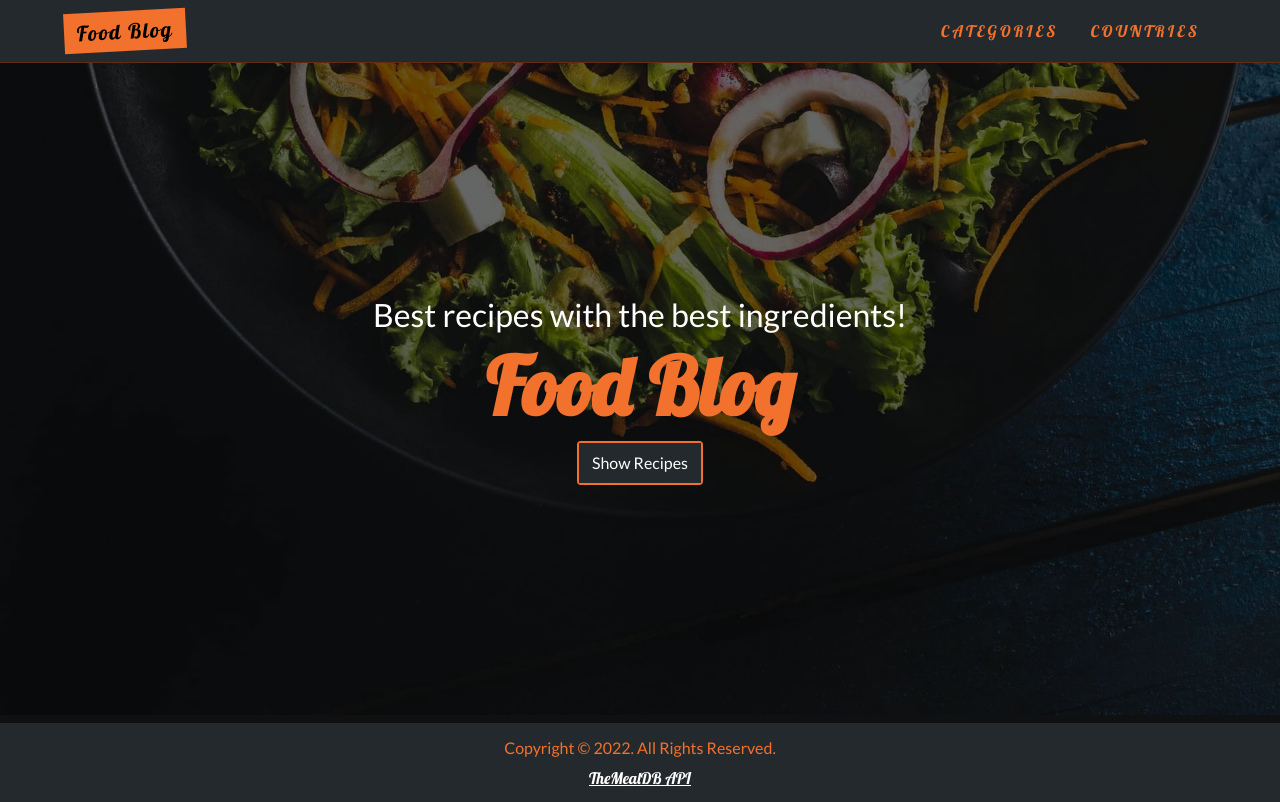
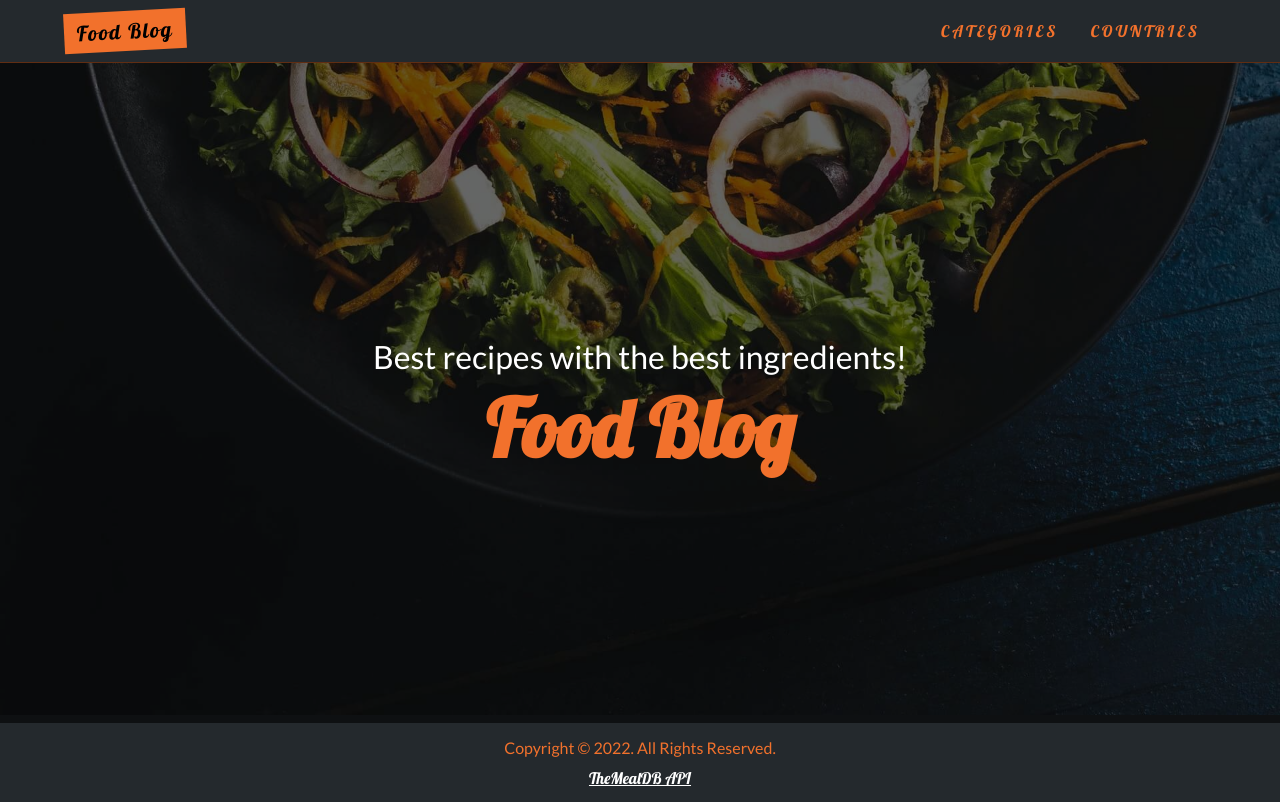
Before and after one commit to GeorgiosDoudouliakis/food-blog, an Angular app: page / in a window 1280 px wide. Built offline with nearby package versions, Linux system fonts and the light colour scheme.

Commit message:
refactor: Remove show recipes button from home page

```diff
--- a/src/app/modules/home/home.component.html
+++ b/src/app/modules/home/home.component.html
@@ -4,7 +4,4 @@
 <div class="intro">
   <p>Best recipes with the best ingredients!</p>
   <h1>Food Blog</h1>
-  <button class="btn-primary">
-    <a href="">Show Recipes</a>
-  </button>
 </div>
--- a/src/app/modules/home/home.component.scss
+++ b/src/app/modules/home/home.component.scss
@@ -34,7 +34,6 @@ img {
     }
     h1 {
         font-size: 3.5rem;
-        margin-bottom: 2.5rem;
         color: $primary-color;
         @media(min-width: 768px) {
             font-size: 4rem;
```
